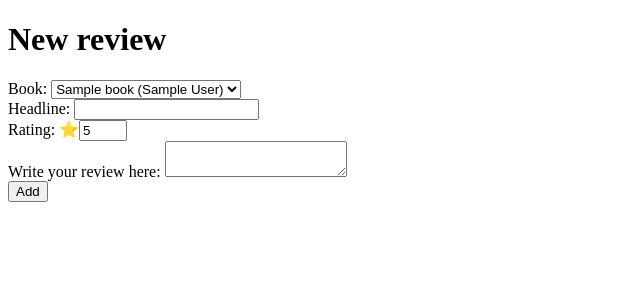
After one commit to repercussive/qa-book-review-app, a Flask app: page /add-review in a window 1280 px wide. The commit adds this page. Shown: the top 300 px of the page, without its empty margins (0-640 px from the left). Run offline with Flask 2, Linux system fonts and the light colour scheme; tables that the repository leaves empty hold one stand-in row (values such as "Sample post").

Commit message:
implement adding reviews

```diff
--- a/application/forms.py
+++ b/application/forms.py
@@ -1,9 +1,15 @@
-from re import L
 from flask_wtf import FlaskForm
-from wtforms import StringField, SubmitField
-from wtforms.validators import DataRequired, Length
+from wtforms import SelectField, StringField, IntegerField, TextAreaField, SubmitField
+from wtforms.validators import DataRequired, Length, NumberRange
 
 class NewBookForm(FlaskForm):
   title = StringField('Title:', validators=[DataRequired(), Length(max=60)])
   author = StringField('Author:', validators=[DataRequired(), Length(max=40)])
   submit = SubmitField('Add')
+
+class NewReviewForm(FlaskForm):
+  book = SelectField('Book:', choices=[], validators=[DataRequired()])
+  headline = StringField('Headline:', validators=[DataRequired(), Length(max=100)])
+  rating = IntegerField('Rating:', default=5, validators=[NumberRange(min=1, max=5)])
+  body = TextAreaField('Write your review here:', validators=[DataRequired(), Length(max=8000)])
+  submit = SubmitField('Add')
--- a/application/routes.py
+++ b/application/routes.py
@@ -1,12 +1,13 @@
 from application import app, db
-from application.forms import NewBookForm
-from application.models import Book
+from application.forms import NewBookForm, NewReviewForm
+from application.models import Book, Review
 from flask import render_template, redirect, url_for
 
 
 @app.route('/')
 def home():
   return render_template('index.html')
+
 
 @app.route('/add-book', methods=['GET', 'POST'])
 def add_book():
@@ -19,3 +20,25 @@ def add_book():
     return redirect(url_for('home'))
 
   return render_template('add-book.html', form=form)
+
+
+@app.route('/add-review', methods=['GET', 'POST'])
+def add_review():
+  form = NewReviewForm()
+  books = Book.query.all()
+
+  for book in books:
+    form.book.choices.append([book.id, f'{book.title} ({book.author})'])  # type: ignore
+
+  if form.validate_on_submit():
+    new_review = Review(
+        book_id=form.book.data,
+        rating=form.rating.data,
+        headline=form.headline.data,
+        body=form.body.data
+    )
+    db.session.add(new_review)
+    db.session.commit()
+    return redirect(url_for('home'))
+
+  return render_template('add-review.html', form=form)
--- /dev/null
+++ b/application/templates/add-review.html
@@ -0,0 +1,16 @@
+{% extends "_base.html" %}
+{% block body %}
+  <h1>New review</h1>
+  <form action="/add-review" method="post">
+    {{ form.hidden_tag() }}
+    {{ form.book.label }} {{ form.book }}
+    <br />
+    {{ form.headline.label }} {{ form.headline }}
+    <br />
+    {{ form.rating.label }} ⭐{{ form.rating }}
+    <br />
+    {{ form.body.label }} {{ form.body }}
+    <br />
+    {{ form.submit }}
+  </form>
+{% endblock %}
--- a/application/templates/index.html
+++ b/application/templates/index.html
@@ -2,4 +2,5 @@
 {% block body %}
 <p>Hello 😎</p>
 <a href="/add-book">Add book</a>
+<a href="/add-review">Add review</a>
 {% endblock %}
```
Also changed, not shown: tests/test_reviews.py (added, +28 -0 lines).
